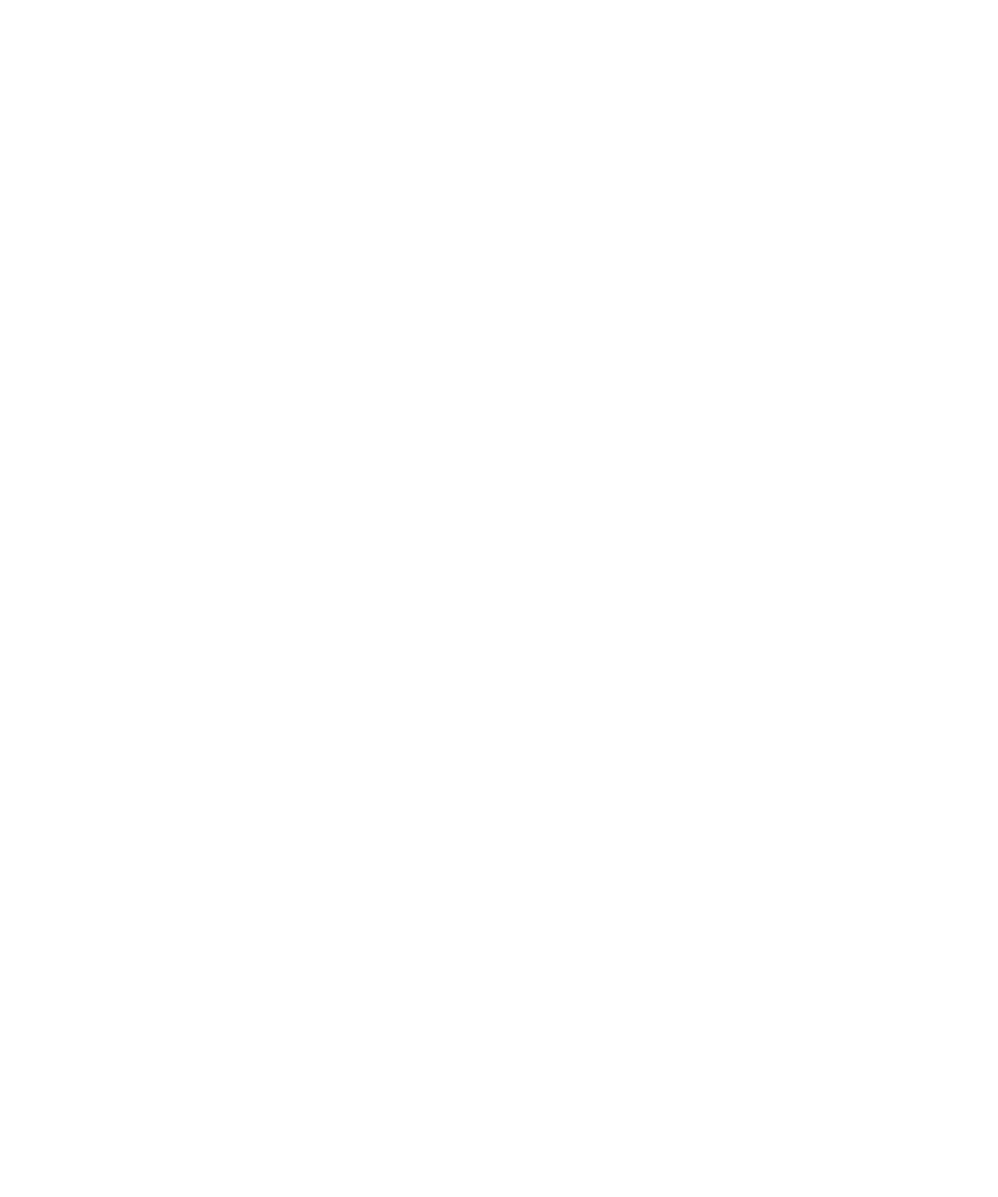
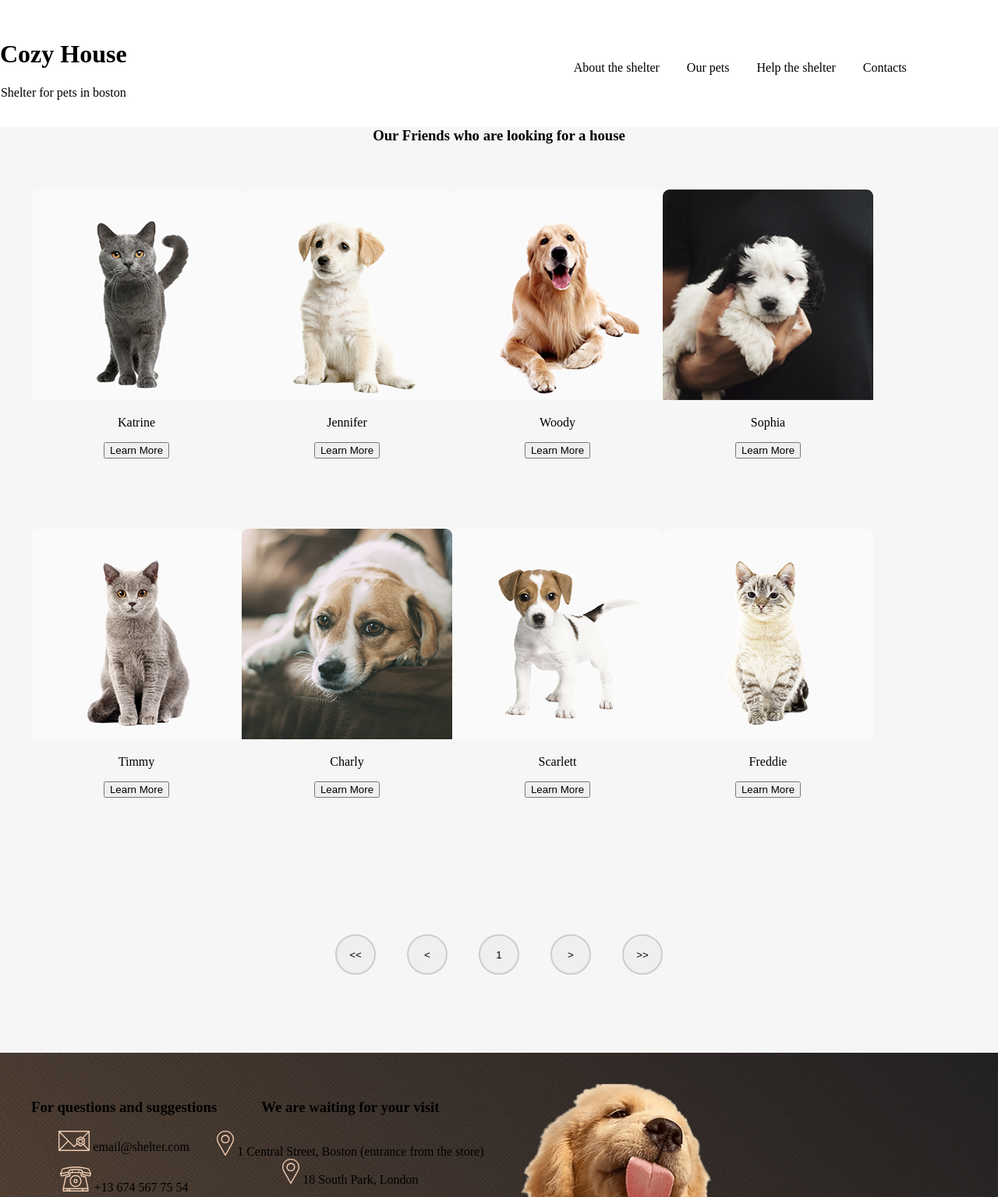
Before and after one commit to burnayt/Virtual-Keyboard, a plain HTML site: page shelter/pages/pets/index.html in a window 1280 px wide. Shown: the top 1535 px of the page at 78% size. Before the commit the page ends 800 px from the top, so only its background shows below. Drawn offline with Linux system fonts and the light colour scheme.

Commit message:
feat: add 2nd page raw layout and content

```diff
--- a/shelter/pages/main/style.css
+++ b/shelter/pages/main/style.css
@@ -27,10 +27,10 @@ body {
     display: flex;
 }
 .nav{
-
     padding: 60px 40px ;
     display:flex;
     gap:573px;
+    align-items: center;
 
 
 }
--- a/shelter/pages/pets/index.html
+++ b/shelter/pages/pets/index.html
@@ -4,11 +4,162 @@
     <meta charset="UTF-8">
     <meta http-equiv="X-UA-Compatible" content="IE=edge">
     <meta name="viewport" content="width=device-width, initial-scale=1.0">
+    <link rel="stylesheet" href="style.css">
     <title>Document</title>
 </head>
 <body>
-    <header>
+    <div class="container">
+        <header>
+            <div class="logo">
+                <h1>Cozy House</h1>
+                <p>Shelter for pets in boston</p>
+            </div>
+            <div class="nav-links">
+                <div>About the shelter</div>
+                <div>Our pets</div>
+                <div>Help the shelter</div>
+                <div>Contacts</div>
+            </div>
+        </header>
+    </div>
 
-    </header>
+
+    <!-- MIDDLE BLOCK -->
+
+    <div class="container" style="background: #F6F6F6;">
+        <h3>
+            Our Friends who are looking for a house
+        </h3>
+        <div style="display:flex; flex-wrap: wrap; padding:40px; width:1200px;" class="card-container">
+            <div class="card" style="">
+                <img src="../../assets/images/pets/pets-katrine.png" alt="Katrine cat">
+                <p style="">
+                    Katrine
+                </p>
+                <button style="">
+                    Learn More
+               </button>
+            </div>
+            <div class="card" style="">
+                <img src="../../assets/images/pets/pets-jennifer.png" alt="Jennifer">
+                <p style="">
+                    Jennifer
+                </p>
+                <button style="">
+                    Learn More
+               </button>
+            </div>
+
+            <div class="card" style="">
+                <img src="../../assets/images/pets/pets-woody.png" alt="Woody">
+                <p style="">
+                    Woody
+                </p>
+                <button style="">
+                    Learn More
+               </button>
+            </div>
+
+            <div class="card" style="">
+                <img src="../../assets/images/pets/pets-sophie.png" alt="Woody">
+                <p style="">
+                    Sophia
+                </p>
+                <button style="">
+                    Learn More
+               </button>
+            </div>
+
+            <div class="card" style="">
+                <img src="../../assets/images/pets/pets-timmy.png" alt="Woody">
+                <p style="">
+                    Timmy
+                </p>
+                <button style="">
+                    Learn More
+               </button>
+            </div>
+
+            <div class="card" style="">
+                <img src="../../assets/images/pets/pets-charly.png" alt="Woody">
+                <p style="">
+                    Charly
+                </p>
+                <button style="">
+                    Learn More
+               </button>
+            </div>
+            <div class="card" style="">
+                <img src="../../assets/images/pets/pets-scarlet.png" alt="Woody">
+                <p style="">
+                    Scarlett
+                </p>
+                <button style="">
+                    Learn More
+               </button>
+            </div>
+            <div class="card" style="">
+                <img src="../../assets/images/pets/pets-freddie.png" alt="Woody">
+                <p style="">
+                    Freddie
+                </p>
+                <button style="">
+                    Learn More
+               </button>
+            </div>
+        </div>
+        <!--  *** ARROWS ***  -->
+        <div style="text-align:center; padding-top:45px; padding-bottom:100px;">
+            <div style="display:flex; justify-content:center; ">
+                <button style="height:52px; width:52px; margin: 0px 20px; border: 2px solid #CDCDCD;  border-radius: 100px;">
+                    &lt;&lt;
+                </button>
+                <button style="height:52px; width:52px; margin: 0px 20px;border: 2px solid #CDCDCD;  border-radius: 100px;">
+                    &lt;
+                </button>
+                <button style="height:52px; width:52px; margin: 0px 20px;border: 2px solid #CDCDCD;  border-radius: 100px;">
+                    1
+                </button>
+                <button style="height:52px; width:52px; margin: 0px 20px;border: 2px solid #CDCDCD;  border-radius: 100px;">
+                    &gt;
+                </button>
+                <button style="height:52px; width:52px; margin: 0px 20px; border: 2px solid #CDCDCD;  border-radius: 100px;">
+                    &gt;&gt;
+                </button>
+            </div>
+
+        </div>
+    </div>
+    <div class="container footer-background">
+        <div style="padding:40px; display:flex;">
+            <div class="contacts">
+                <h3>
+                    For questions and suggestions
+                </h3>
+                <p>
+                    <img src="../../assets/images/mail.svg" alt="">
+                    <span style="">email@shelter.com</span>
+                </p>
+                <p>
+                    <img src="../../assets/images/phone.svg" alt="">
+                    <span>+13 674 567 75 54</span>
+                </p>
+            </div>
+
+            <div class="locations" style="display:flex; flex-direction: column;">
+                <h3>We are waiting for your visit</h3>
+                <div>
+                    <img src="../../assets/images/pin.svg" alt="">
+                    <span>1 Central Street, Boston (entrance from the store)</span>
+                </div>
+                <div>
+                    <img src="../../assets/images/pin.svg" alt="">
+                    <span>18 South Park, London </span>
+                </div>
+            </div>
+            <img src="../../assets/images/footer-puppy.png" alt="">
+        </div>
+    </div>
+
 </body>
 </html>
--- a/shelter/pages/pets/style.css
+++ b/shelter/pages/pets/style.css
@@ -2,16 +2,37 @@ body {
     margin: 0;
     padding: 0;
 }
-
-.footer-background{
-    background: url('../../assets/images/noise_transparent@2x.png'),          linear-gradient(45deg, #5B483A,#262425);
-    height: 908px;
-
-
-}
-
 .container{
     text-align:center;
     width:1280px;
     margin: 0 auto;
 }
+.card{
+    width:270px;
+    height:435px;
+    text-align:center
+}
+
+
+header{
+    position: sticky;
+    display: flex;
+    gap: 573px;
+    align-items: center;
+    background: #FFFFFF;
+    padding-top:30px
+
+}
+
+.nav-links{
+    display:flex;
+    justify-content: end;
+    gap:35px;
+}
+
+.footer-background{
+    background: url('../../assets/images/noise_transparent@2x.png'),          linear-gradient(45deg, #5B483A,#262425);
+    height: 350px;
+
+
+}
```
Also changed, not shown: shelter/assets/images/pets/pets-charly.png (added), shelter/assets/images/pets/pets-freddie.png (added), shelter/assets/images/pets/pets-scarlet.png (added), shelter/assets/images/pets/pets-sophie.png (added), shelter/assets/images/pets/pets-timmy.png (added).
